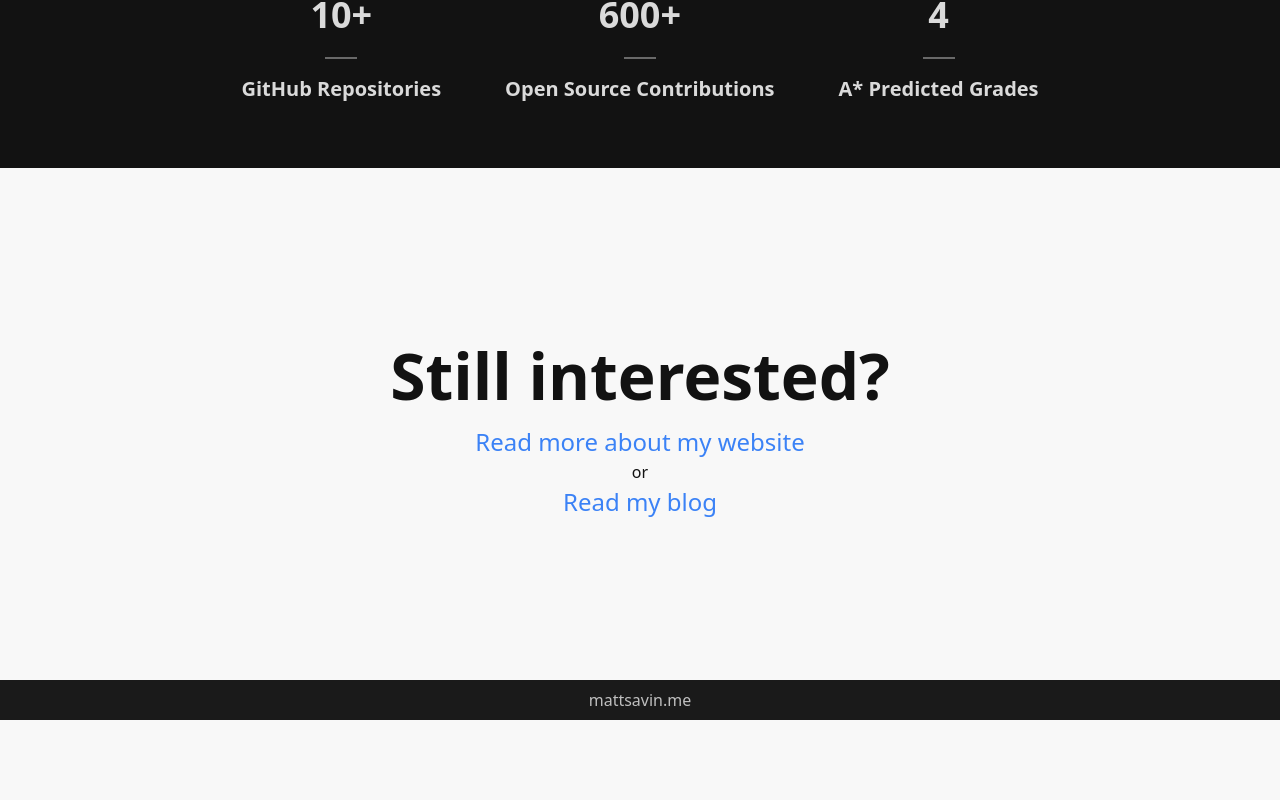
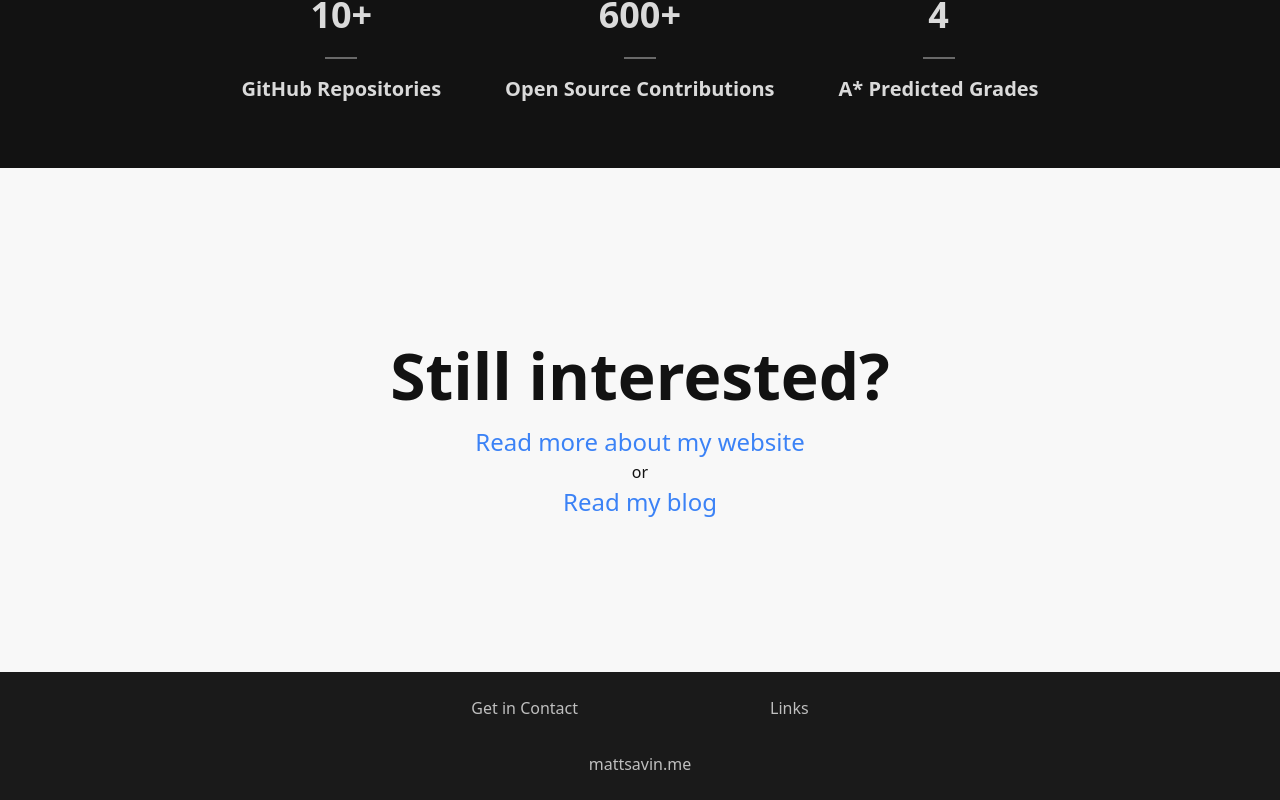
Before and after one commit to mattsavin/mattsavin.me, a Next.js app: page / in a window 1280 px wide. Shown: the part 1649-2449 px from the top of the page. Before the commit the page ends 2369 px from the top, so only its background shows below. Built offline with nearby package versions, Linux system fonts and the light colour scheme.

Commit message:
BUGFIX: was show production footer instead of development

```diff
--- a/components/footer.tsx
+++ b/components/footer.tsx
@@ -4,7 +4,7 @@ import {NextPage} from "next";
 import styles from "./footer.module.css";
 
 const Footer: NextPage = () => {
-    if (process.env.NODE_ENV == "development") {
+    if (process.env.NODE_ENV == "production") {
         return (
             <>
                 <footer className={styles.tempFooter}>
```
